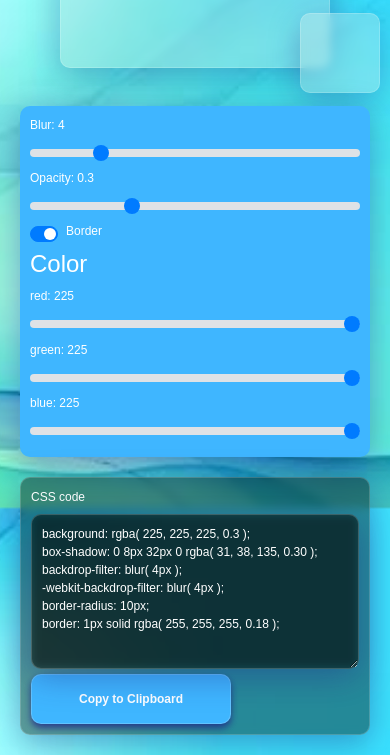
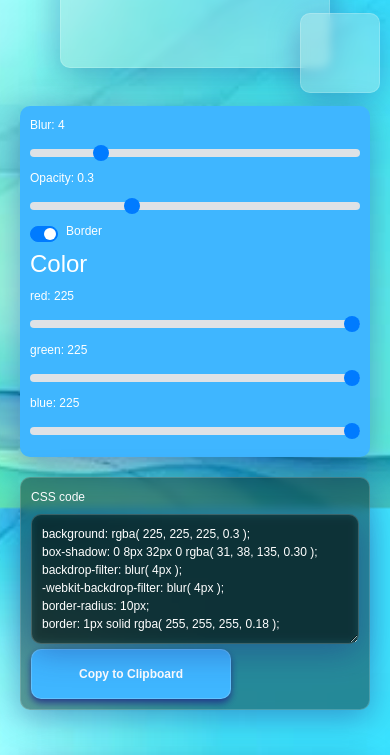
Before and after one commit to hind-sagar-biswas/glassCSS, a plain HTML site: page index.html in a window 390 px wide. Shown: the part 336-1091 px from the top of the page. Drawn offline with nearby package versions, Linux system fonts and the light colour scheme.

Commit message:
Update style.css

```diff
--- a/style.css
+++ b/style.css
@@ -138,7 +138,5 @@ header{
 	}
 }
 @media(max-width: 768px){
-	#result{
-		height: 155px;
-	}
+
 }
```
